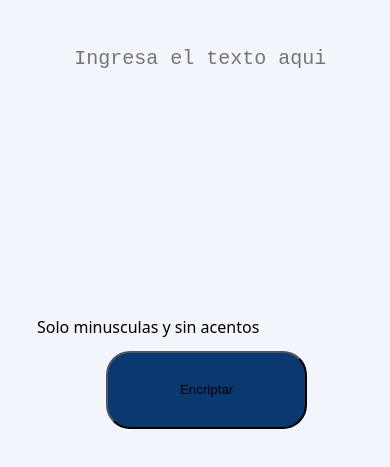
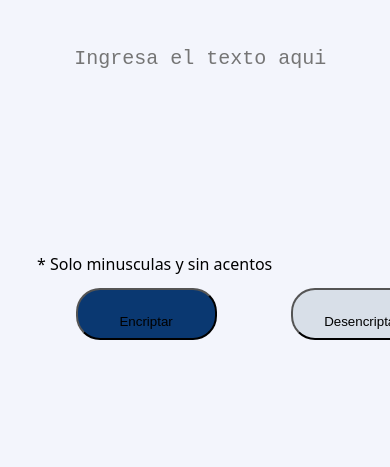
Before and after one commit to MrChilaquiles/Encriptador, a plain HTML site: page index.html in a window 390 px wide. Shown: the part 85-552 px from the top of the page. Drawn offline with Linux system fonts and the light colour scheme.

Commit message:
Actualizacion de responsive para celulares

```diff
--- a/index.html
+++ b/index.html
@@ -2,7 +2,7 @@
     <head>
         <meta charset="UTF-8">
         <meta http-equiv="X-UA-Compatible" content="IE=edge">
-        <meta name="viewport" content="width=device-width">
+        <meta name="viewport" content="width=device-width, initial-scale=1.0">
         <title>Encriptador</title>
         <link rel="icon" href="recursos/logo.png">
         <link rel="stylesheet" href="styles/reset.css">
@@ -19,6 +19,11 @@
         <main>
             <section class="panelIzq">
                 <textarea type="text" class="text-input" id="text-input" placeholder="Ingresa el texto aqui"></textarea>
+                <div class="botones">
+                    <p>* Solo minusculas y sin acentos</p>
+                    <button class="btnEncriptar" type="button" id="btnEncriptar" onclick="encriptar()">Encriptar</button>
+                    <button class="btnDesencriptar" type="button" id="btnDesencriptar" onclick="desencriptar()">Desencriptar</button>
+                </div>
             </section>
             <section class="panelDer">
                 <img src="recursos/img_der.png" alt="Imagen de apoyo" id="imgDer">
@@ -26,11 +31,6 @@
                 <textarea id="textResultado" cols="80" rows="10">Ingresa el texto que deseas encriptar o desencriptar</textarea>
                 <button id="copiar" type="button" onclick="copy()">Copiar</button>
             </section>
-            <section class="botones">
-                <p>Solo minusculas y sin acentos</p>
-                <button type="button" id="btnEncriptar" onclick="encriptar()">Encriptar</button>
-                <button type="button" id="btnDesencriptar" onclick="desencriptar()">Desencriptar</button>
-            </section>
         </main>
         <footer>
 
```
